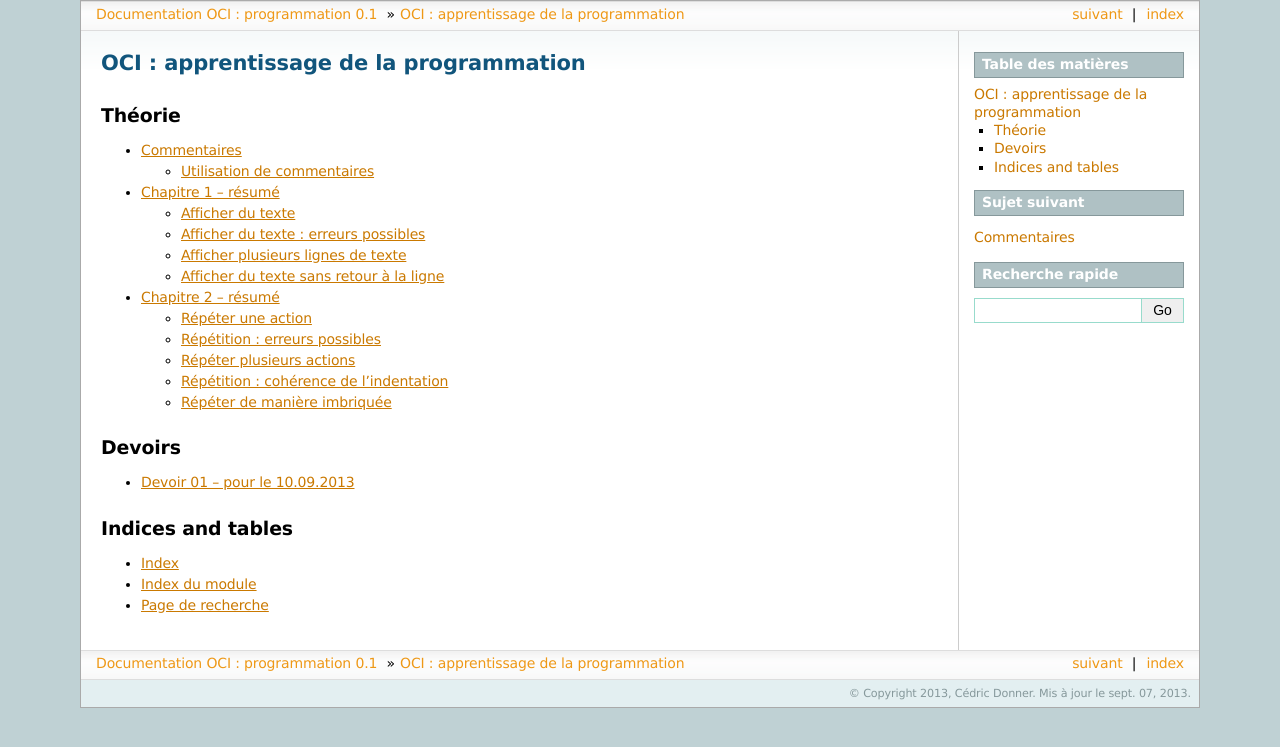
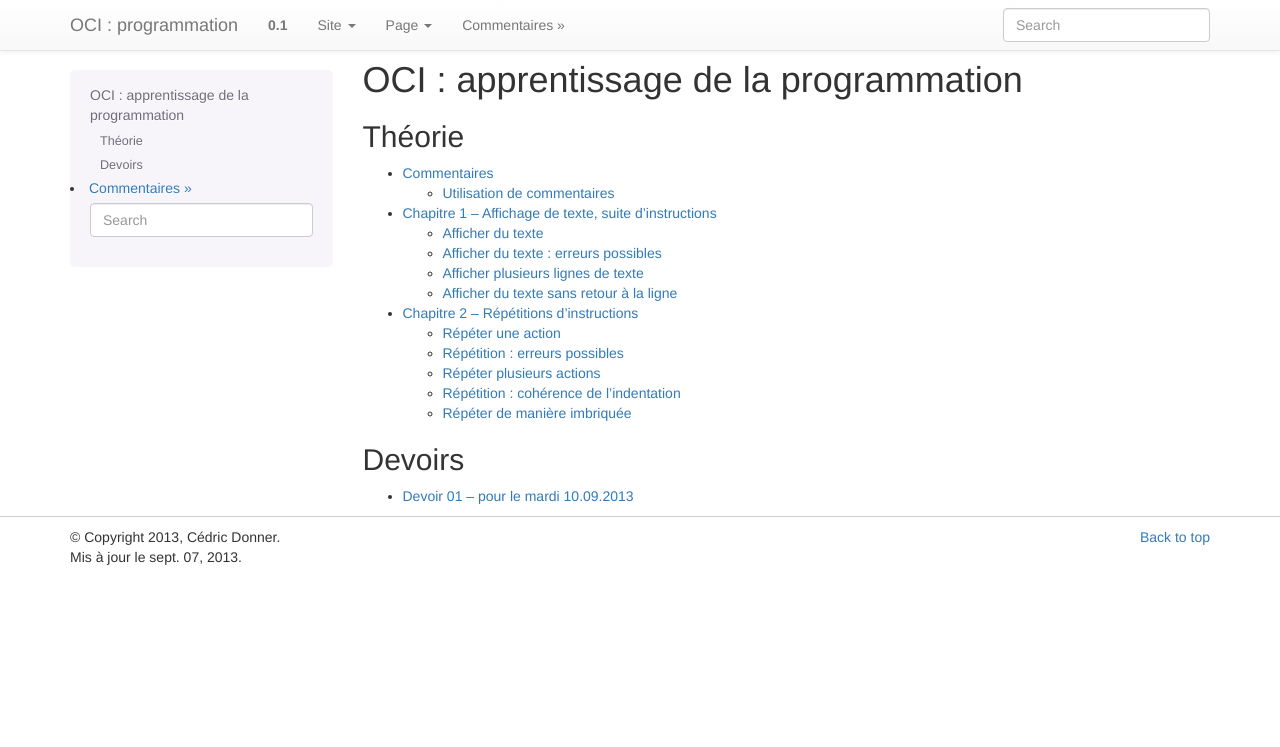
Before and after one commit to donnerc/oci-programming, a Sphinx documentation site: the page built from source/index.rst, in a window 1280 px wide. Shown: the top 747 px of the page. Built offline with Sphinx 7.4.7, drawn with Linux system fonts in a browser that asks for light colours.

Commit message:
ajout mineur

```diff
--- a/source/conf.py
+++ b/source/conf.py
@@ -96,7 +96,7 @@ pygments_style = 'sphinx'
 
 # The theme to use for HTML and HTML Help pages.  See the documentation for
 # a list of builtin themes.
-bootstrap = False
+bootstrap = True
 if bootstrap:
 	html_theme = 'bootstrap'
 	html_theme_path = sphinx_bootstrap_theme.get_html_theme_path()
--- a/source/index.rst
+++ b/source/index.rst
@@ -26,11 +26,10 @@ Devoirs
 
 	devoirs/*
 
+..
+	Indices and ref
+	==================
 
-
-Indices and tables
-==================
-
-* :ref:`genindex`
-* :ref:`modindex`
-* :ref:`search`
+	* :tables:`genindex`
+	* :ref:`modindex`
+	* :ref:`search`
--- a/source/theorie/niveau-01/france-ioi-niveau-01-chap-01-theorie.rst
+++ b/source/theorie/niveau-01/france-ioi-niveau-01-chap-01-theorie.rst
@@ -1,4 +1,4 @@
-Chapitre 1 -- résumé
+Chapitre 1 -- Affichage de texte, suite d'instructions
 ####################
 
 Afficher du texte
@@ -43,13 +43,13 @@ Si on oublie un ou plusieurs guillemets, cela produit une des erreurs suivantes
 
 ::
 
-	print("bonjour)
+	>>> print("bonjour)
 	SyntaxError: EOL while scanning string literal
 
-	print(bonjour)
+	>>> print(bonjour)
 	NameError: name 'bonjour' is not defined
 
-	print(bonjour tout le monde)
+	>>> print(bonjour tout le monde)
 	SyntaxError: invalid syntax
 
 Conclusion
@@ -71,7 +71,9 @@ Voici un exemple complet.
 
 	print("Bonjour !")
 	print("Comment vas-tu ?")
-	↳
+
+::
+
 	Bonjour !
 	Comment vas-tu ?
 
--- a/source/theorie/niveau-01/france-ioi-niveau-01-chap-02-theorie.rst
+++ b/source/theorie/niveau-01/france-ioi-niveau-01-chap-02-theorie.rst
@@ -1,4 +1,4 @@
-Chapitre 2 -- résumé
+Chapitre 2 -- Répétitions d'instructions
 ####################
 
 Répéter une action
```
Also changed, not shown: source/devoirs/devoir-01.rst (+14 -7 lines), 1 other file.
